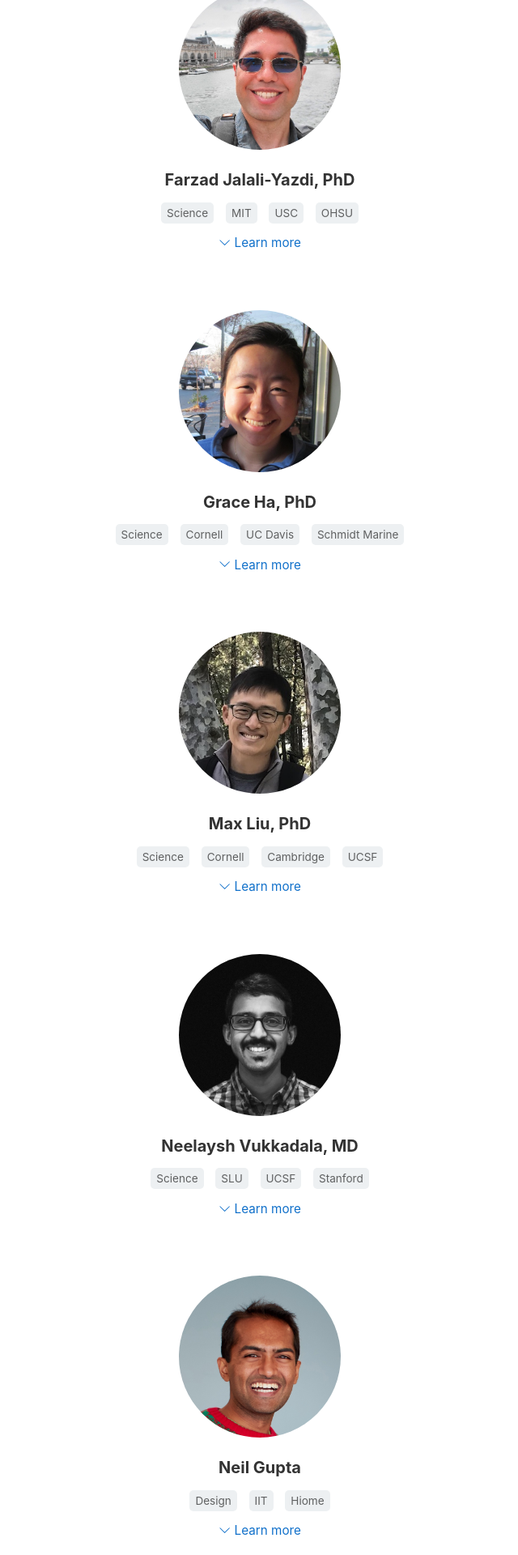
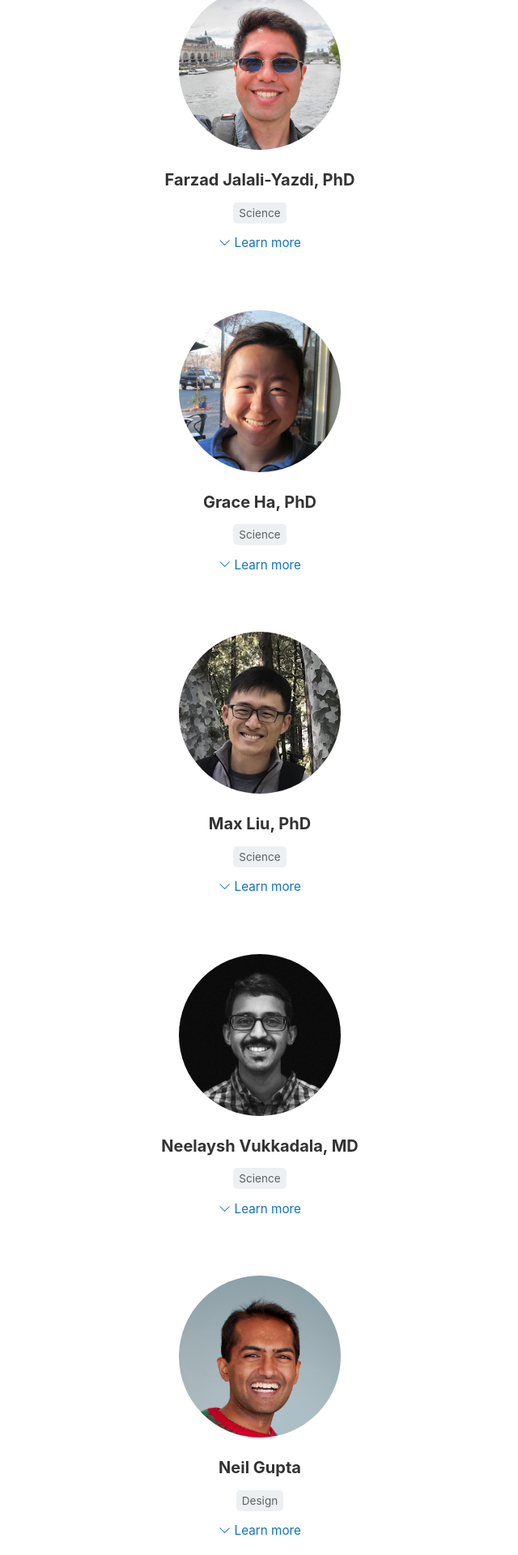
Before and after one commit to neilgupta/researchexplained, a Jekyll site: the page built from about/index.html, in a window 1280 px wide. Shown: the part 1123-3043 px from the top of the page at 81% size, without its empty margins (319-959 px from the left). Built offline with Jekyll 4.4.1, drawn with Linux system fonts in a browser that asks for light colours.

Commit message:
drop affiliation bubbles from about page

```diff
--- a/about/index.html
+++ b/about/index.html
@@ -16,7 +16,7 @@ question: What is Research Explained?
 <div id="bios">
   <div class="profile_pic" id="farzad_bio">&nbsp;</div>
   <h3>Farzad Jalali-Yazdi, PhD</h3>
-  <p><span class="pill">Science</span> <span class="pill">MIT</span> <span class="pill">USC</span> <span class="pill">OHSU</span></p>
+  <p><span class="pill">Science</span></p>
   <div class="wrapper">
     {% include expand_details.html %}
     <div class="collapsible">
@@ -37,7 +37,7 @@ question: What is Research Explained?
 
   <div class="profile_pic" id="grace_bio">&nbsp;</div>
   <h3>Grace Ha, PhD</h3>
-  <p><span class="pill">Science</span> <span class="pill">Cornell</span> <span class="pill">UC Davis</span> <span class="pill">Schmidt Marine</span></p>
+  <p><span class="pill">Science</span></p>
   <div class="wrapper">
     {% include expand_details.html %}
     <div class="collapsible">
@@ -58,7 +58,7 @@ question: What is Research Explained?
 
   <div class="profile_pic" id="max_bio">&nbsp;</div>
   <h3>Max Liu, PhD</h3>
-  <p><span class="pill">Science</span> <span class="pill">Cornell</span> <span class="pill">Cambridge</span> <span class="pill">UCSF</span></p>
+  <p><span class="pill">Science</span></p>
   <div class="wrapper">
     {% include expand_details.html %}
     <div class="collapsible">
@@ -71,7 +71,7 @@ question: What is Research Explained?
 
   <div class="profile_pic" id="neelaysh_bio">&nbsp;</div>
   <h3>Neelaysh Vukkadala, MD</h3>
-  <p><span class="pill">Science</span> <span class="pill">SLU</span> <span class="pill">UCSF</span> <span class="pill">Stanford</span></p>
+  <p><span class="pill">Science</span></p>
   <div class="wrapper">
     {% include expand_details.html %}
     <div class="collapsible">
@@ -84,7 +84,7 @@ question: What is Research Explained?
 
   <div class="profile_pic" id="neil_bio">&nbsp;</div>
   <h3>Neil Gupta</h3>
-  <p><span class="pill">Design</span> <span class="pill">IIT</span> <span class="pill">Hiome</span></p>
+  <p><span class="pill">Design</span></p>
 
   <div class="wrapper">
     {% include expand_details.html %}
@@ -109,7 +109,7 @@ question: What is Research Explained?
 
   <div class="profile_pic" id="shruti_bio">&nbsp;</div>
   <h3>Shruti Gunda</h3>
-  <p><span class="pill">Design</span> <span class="pill">CCA</span> <span class="pill">Gensler</span></p>
+  <p><span class="pill">Design</span></p>
   <div class="wrapper">
     {% include expand_details.html %}
     <div class="collapsible">
--- a/css/main.css
+++ b/css/main.css
@@ -242,6 +242,15 @@ li {
   margin-bottom: 2rem;
 }
 
+.info {
+  color: rgba(0,0,0,0.5);
+  line-height: 1.7em;
+  background-color: #F7F9FD;
+  border: 1px solid #DDEBF7;
+  padding: 10px;
+  margin-bottom: 2rem;
+  border-radius: 4px;
+}
 .warning {
   color: rgba(0,0,0,0.5);
   line-height: 1.7em;
```
